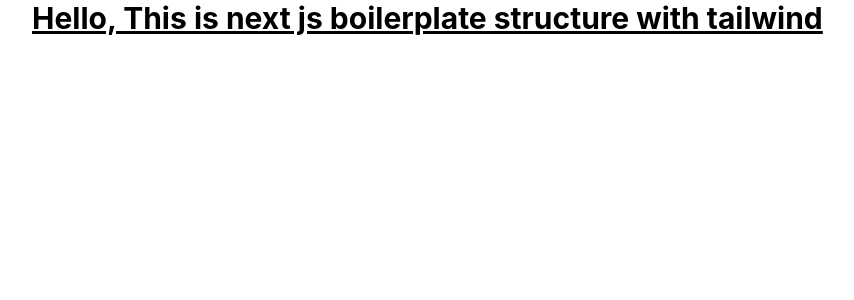
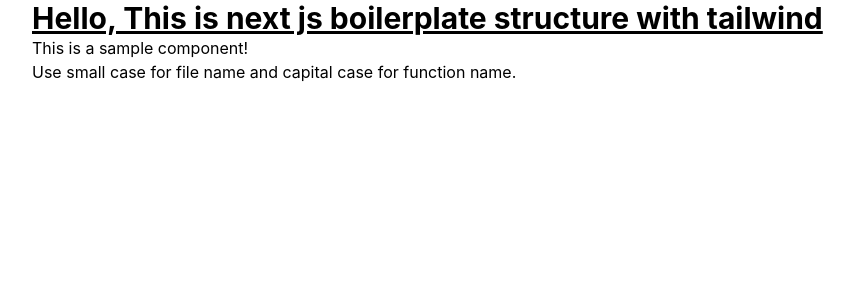
Before and after one commit to Fenil7480/course-aggregator, a Next.js app: page / in a window 1280 px wide. Shown: the top 300 px of the page, without its empty margins (0-854 px from the left). Built offline with nearby package versions, Linux system fonts and the light colour scheme.

Commit message:
component folder added

```diff
--- /dev/null
+++ b/src/components/sample.js
@@ -0,0 +1,12 @@
+import React from 'react'
+
+const Sample = () => {
+    return (
+        <>
+            <div>This is a sample component! </div>
+            <p>Use small case for file name and capital case for function name.</p>
+        </>
+    )
+}
+
+export default Sample
--- a/src/pages/index.js
+++ b/src/pages/index.js
@@ -1,5 +1,6 @@
 import Head from 'next/head'
 import Image from 'next/image'
+import Sample from '../components/sample'
 import styles from '../styles/Home.module.css'
 
 export default function Home() {
@@ -12,6 +13,7 @@
       </Head>
 
       <h1 className='text-3xl font-bold underline'>Hello, This is next js boilerplate structure with tailwind</h1>
+      <Sample />
     </div>
   )
 }
```
